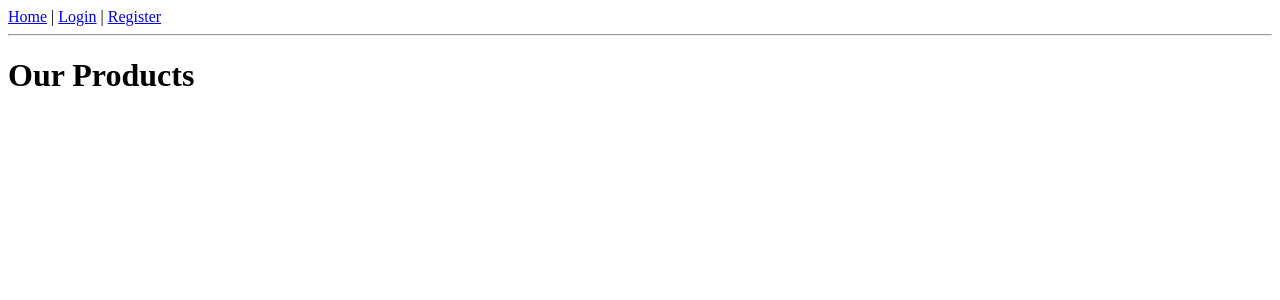
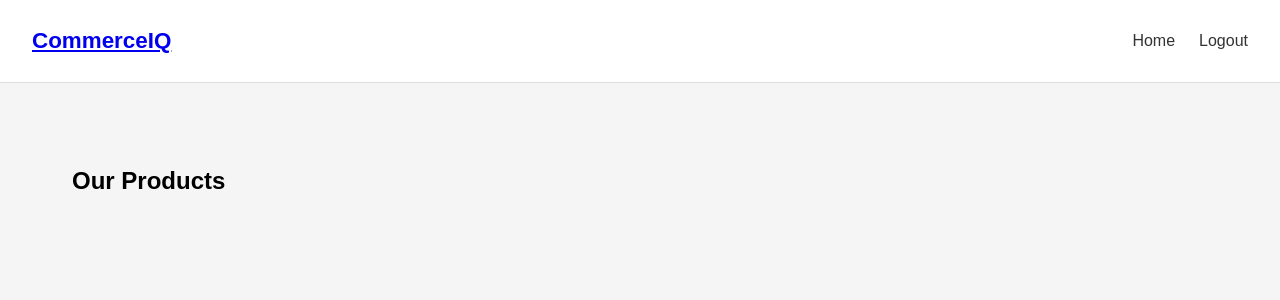
Before and after one commit to NIRAV-DON/CommerceIQ-AI, a Flask app: page / in a window 1280 px wide. Shown: the top 300 px of the page. Run offline with Flask 3, Linux system fonts and the light colour scheme; the visitor is signed in with stand-in values (Sample User, id 1); data that the repository does not hold is empty.

Commit message:
Update home layout, navbar and styles

```diff
--- a/app/static/css/style.css
+++ b/app/static/css/style.css
@@ -1,2 +1,89 @@
-body { font-family: Arial, sans-serif; margin: 20px; }
-nav a { margin-right: 10px; font-weight: bold; text-decoration: none; }
+body {
+    margin: 0;
+    font-family: Arial, sans-serif;
+    background: #f5f5f5;
+}
+
+/* NAVBAR */
+.navbar {
+    background: white;
+    padding: 1rem 2rem;
+    display: flex;
+    justify-content: space-between;
+    align-items: center;
+    border-bottom: 1px solid #ddd;
+}
+
+.logo {
+    font-weight: bold;
+    font-size: 1.4rem;
+}
+
+.nav-links {
+    list-style: none;
+    display: flex;
+    gap: 1.5rem;
+}
+
+.nav-links a {
+    text-decoration: none;
+    color: #333;
+}
+
+/* MAIN */
+.main {
+    padding: 2rem;
+}
+
+/* FLASH */
+.flash-container {
+    padding: 1rem 2rem;
+}
+
+.flash.success { color: green; }
+.flash.danger { color: red; }
+.flash.info { color: blue; }
+.container {
+    max-width: 1200px;
+    margin: auto;
+    padding: 2rem;
+}
+
+.product-grid {
+    display: grid;
+    grid-template-columns: repeat(auto-fit, minmax(280px, 1fr));
+    gap: 2rem;
+}
+
+.product-card {
+    background: #fff;
+    padding: 1rem;
+    border-radius: 12px;
+    box-shadow: 0 8px 20px rgba(0,0,0,0.1);
+    text-align: center;
+}
+
+.product-card img {
+    width: 100%;
+    height: 220px;
+    object-fit: cover;
+    border-radius: 10px;
+}
+
+.price {
+    color: green;
+    font-weight: bold;
+    margin: 0.5rem 0;
+}
+
+.btn {
+    display: inline-block;
+    padding: 0.6rem 1.4rem;
+    background: #2563eb;
+    color: white;
+    border-radius: 6px;
+    text-decoration: none;
+}
+.btn:hover {
+    background: #1e40af;
+}
--- a/app/templates/home.html
+++ b/app/templates/home.html
@@ -1,15 +1,28 @@
 {% extends "layout.html" %}
+
 {% block content %}
+<div class="container">
+    <h2>Our Products</h2>
 
-<h1>Our Products</h1>
+    <div class="product-grid">
+        {% for product in products %}
+        <div class="product-card">
 
-<ul>
-{% for product in products %}
-    <li>
-        {{ product.name }} – ₹{{ product.price }}
-        <a href="{{ url_for('main.add_to_cart', product_id=product.product_id) }}">Add to Cart</a>
-    </li>
-{% endfor %}
-</ul>
+            <img
+              src="{{ product.image_url if product.image_url else url_for('static', filename='img/no-image.png') }}"
+              alt="{{ product.name }}"
+            >
 
+            <h3>{{ product.name }}</h3>
+
+            <p class="price">₹{{ product.price }}</p>
+
+            <a href="{{ url_for('main.add_to_cart', product_id=product.product_id) }}" class="btn">
+                Add to Cart
+            </a>
+
+        </div>
+        {% endfor %}
+    </div>
+</div>
 {% endblock %}
--- a/app/templates/layout.html
+++ b/app/templates/layout.html
@@ -1,20 +1,44 @@
 <!DOCTYPE html>
 <html lang="en">
 <head>
-  <meta charset="UTF-8">
-  <title>CommerceIQ</title>
+    <meta charset="UTF-8">
+    <title>CommerceIQ AI</title>
+    <link rel="stylesheet" href="{{ url_for('static', filename='css/style.css') }}">
 </head>
 <body>
 
-<nav>
-  <a href="{{ url_for('main.home') }}">Home</a> |
-  <a href="{{ url_for('main.login') }}">Login</a> |
-  <a href="{{ url_for('main.register') }}">Register</a>
+<nav class="navbar">
+    <a href="{{ url_for('main.home') }}" class="logo">CommerceIQ</a>
+
+    <ul class="nav-links">
+    <li><a href="{{ url_for('main.home') }}">Home</a></li>
+
+    {% if current_user.is_authenticated %}
+        {% if current_user.role == 'admin' %}
+            <li><a href="{{ url_for('main.admin_dashboard') }}">Admin Dashboard</a></li>
+            <li><a href="{{ url_for('main.add_product') }}">Add Product</a></li>
+        {% endif %}
+        <li><a href="{{ url_for('main.logout') }}">Logout</a></li>
+    {% else %}
+        <li><a href="{{ url_for('main.login') }}">Login</a></li>
+        <li><a href="{{ url_for('main.register') }}">Register</a></li>
+    {% endif %}
+</ul>
+
 </nav>
 
-<hr>
 
-{% block content %}{% endblock %}
+<div class="container">
+    {% with messages = get_flashed_messages(with_categories=true) %}
+        {% if messages %}
+            {% for category, message in messages %}
+                <div class="alert alert-{{ category }}">{{ message }}</div>
+            {% endfor %}
+        {% endif %}
+    {% endwith %}
+
+    {% block content %}{% endblock %}
+</div>
 
 </body>
 </html>
```
